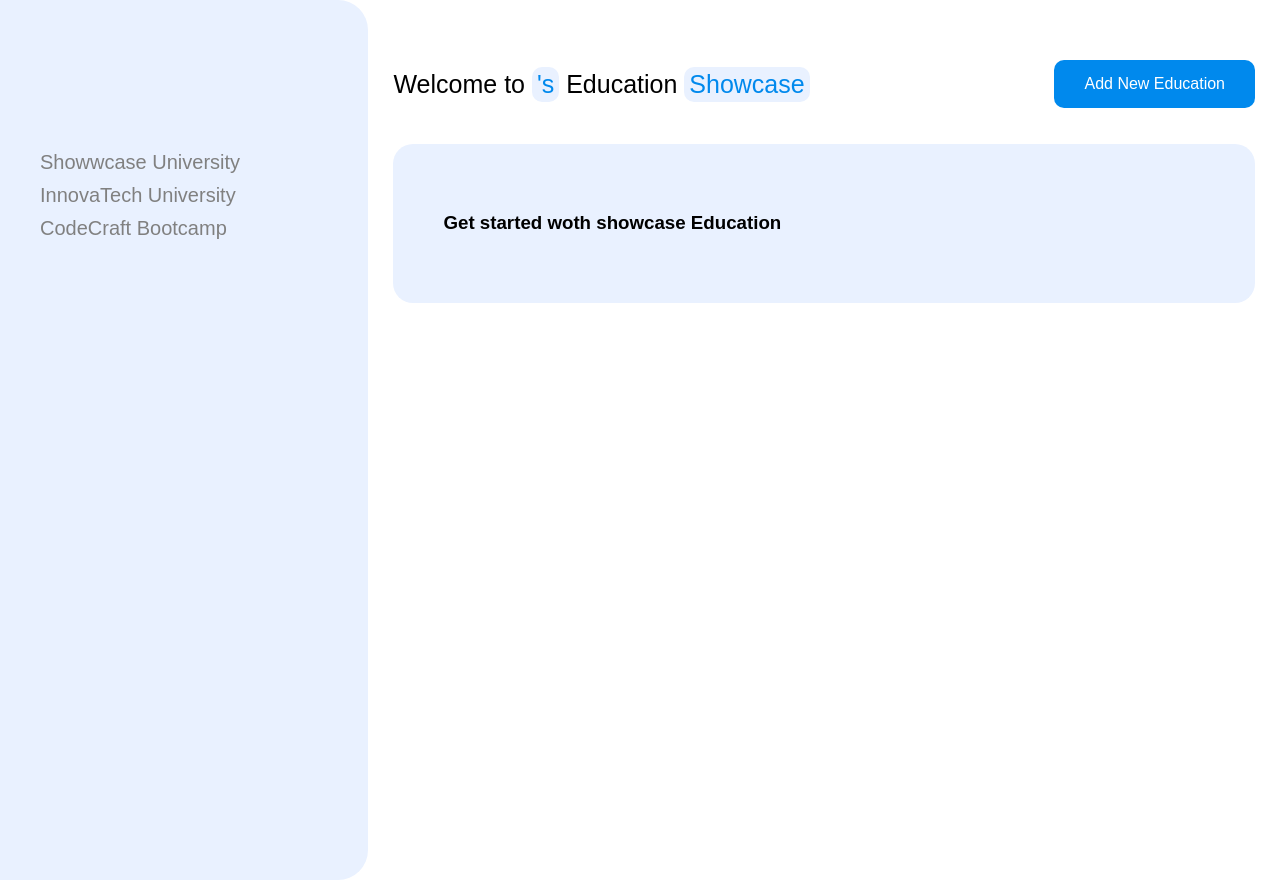
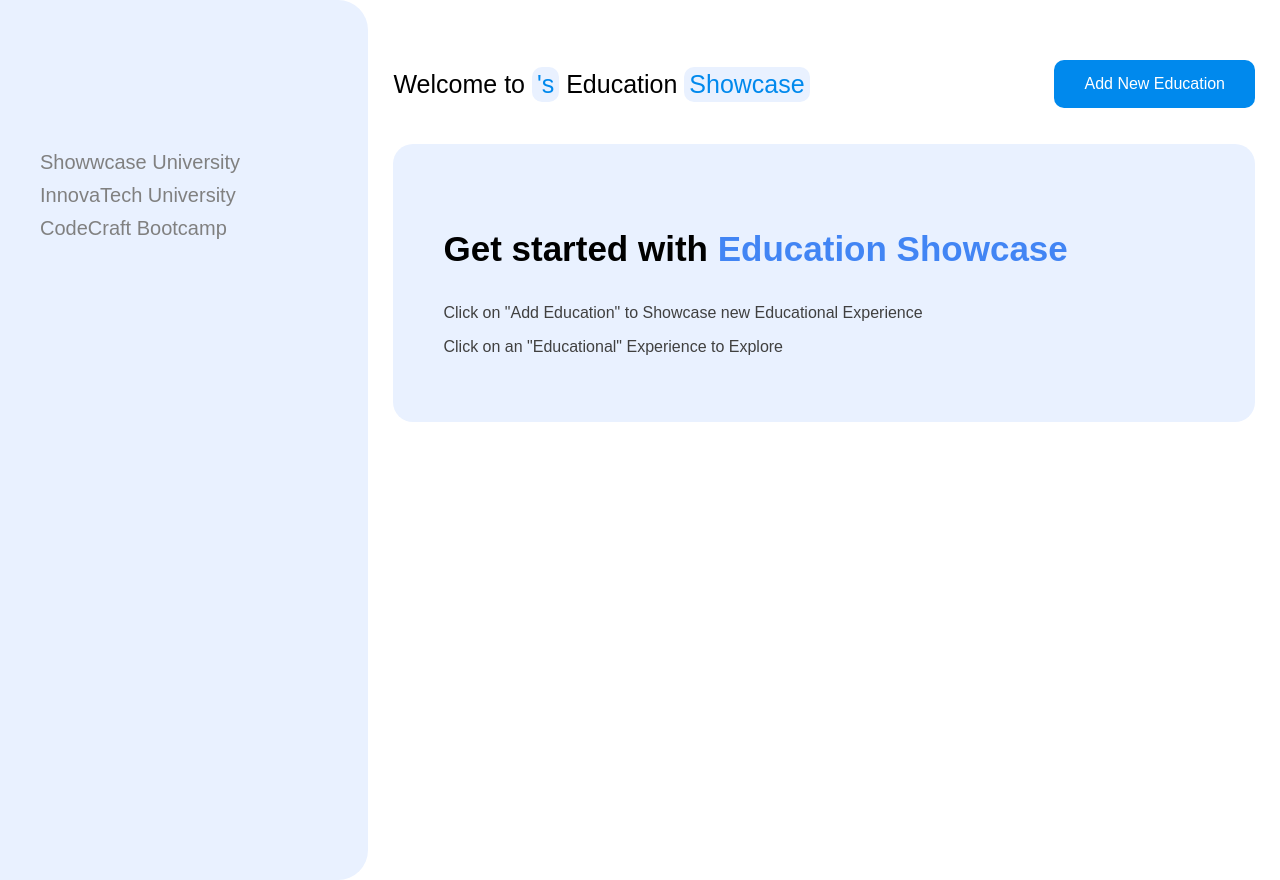
Before and after one commit to Semako123/showwcase, a Next.js app: page /dashboard in a window 1280 px wide. Built offline with nearby package versions, Linux system fonts and the light colour scheme; no server answers.

Commit message:
Update page's content Wraps page in styled component

```diff
--- a/src/app/dashboard/page.tsx
+++ b/src/app/dashboard/page.tsx
@@ -1,7 +1,19 @@
-const EduList = () => {
-	return <h3>
-		Get started woth showcase Education
-	</h3>
+"use client";
+import { GetStarted } from "@/components/styles/Container.styles";
+
+const Page = () => {
+	return (
+		<GetStarted>
+			<h3>
+				Get started with <span>Education Showcase</span>
+			</h3>
+			<p>
+				Click on &quot;Add Education&quot; to Showcase new Educational
+				Experience
+			</p>
+			<p>Click on an &quot;Educational&quot; Experience to Explore</p>
+		</GetStarted>
+	);
 };
 
-export default EduList;
+export default Page;
```
